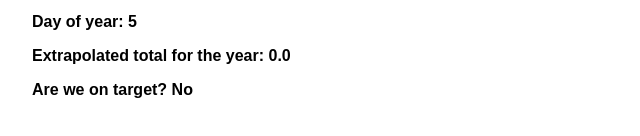
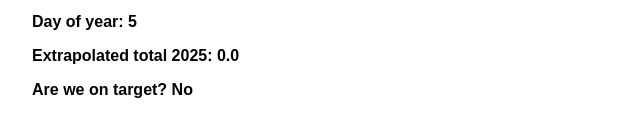
Before and after one commit to vincentginis/2025mmm, a plain HTML site: page index.html in a window 1280 px wide. Both pictures are taken after a click on the button "Check". Shown: the part 160-296 px from the top of the page, 0-640 px from the left. Drawn offline with Linux system fonts and the light colour scheme.

Commit message:
Updated index.html

```diff
--- a/index.html
+++ b/index.html
@@ -55,7 +55,7 @@
 
       const resultText = `
         <p>Day of year: <strong>${currentDay}</strong></p>
-        <p>Extrapolated total for the year: <strong>${extrapolatedExpected.toFixed(1)}</strong></p>
+        <p>Extrapolated total 2025: <strong>${extrapolatedExpected.toFixed(1)}</strong></p>
         <p>Are we on target? <strong>${onTarget}</strong></p>
       `;
 
```
